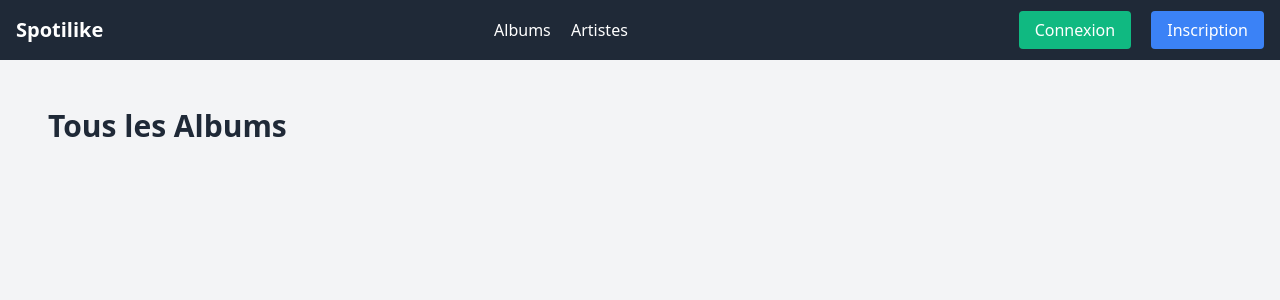
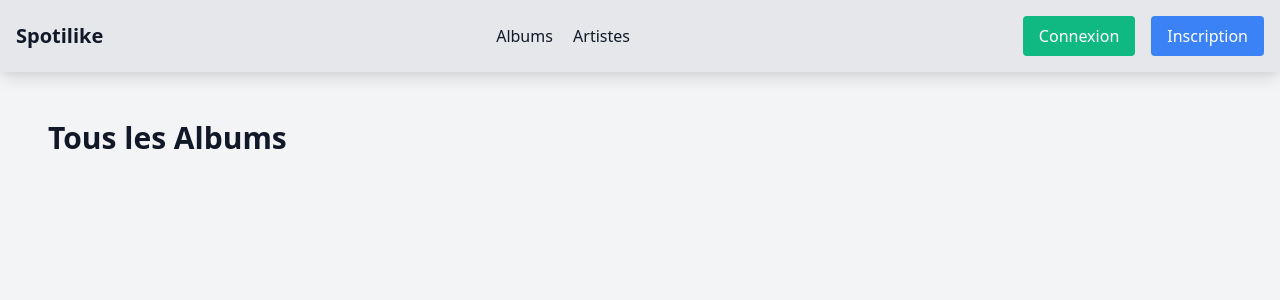
Before and after one commit to JulieMontoux/SpotilikeRestAPI-django, a Django app: template api_project/frontend/templates/frontend/albums.html in a window 1280 px wide. Shown: the top 300 px of the page. Run offline with Django 5.2, Linux system fonts and the light colour scheme; the template is opened without the code that fills it, so the values that code supplies are empty.

Commit message:
modification css

```diff
--- a/api_project/frontend/templates/frontend/albums.html
+++ b/api_project/frontend/templates/frontend/albums.html
@@ -3,19 +3,16 @@
 
 {% block content %}
 <div class="container mx-auto p-8">
-    <h2 class="text-3xl font-semibold mb-4">Tous les Albums</h2>
-    <div class="grid grid-cols-1 sm:grid-cols-2 md:grid-cols-3 lg:grid-cols-4 gap-4">
+    <h2 class="text-3xl font-semibold mb-6 text-gray-900">Tous les Albums</h2>
+    <div class="grid grid-cols-1 sm:grid-cols-2 md:grid-cols-3 lg:grid-cols-4 gap-6">
         {% for album in albums %}
-            <div class="bg-gray-800 rounded-lg overflow-hidden shadow-md text-white">
-                <img class="w-full h-48 object-cover" src="{{ album.cover }}" alt="{{ album.title }}">
-                <div class="px-6 py-4">
+            <a href="{% url 'album_detail' album_id=album.id %}" class="group bg-gray-100 rounded-lg overflow-hidden shadow-neo p-4 transition duration-300 transform hover:shadow-lg hover:scale-105">
+                <img class="w-full h-48 object-cover mb-4 rounded-md group-hover:opacity-80" src="{{ album.cover }}" alt="{{ album.title }}">
+                <div class="text-gray-900 text-center">
                     <div class="font-bold text-xl mb-2">{{ album.title }}</div>
-                    <p class="text-gray-400">{{ album.artist.name }}</p>
+                    <p class="text-gray-600">{{ album.song.genres }}</p>
                 </div>
-                <a href="{% url 'album_detail' album_id=album.id %}" class="block bg-gray-600 text-white py-2 px-4 hover:bg-gray-500">
-                    <p class="text-blue-400">Détails...</p>
-                </a>
-            </div>
+            </a>
         {% endfor %}
     </div>
 </div>
--- a/api_project/frontend/templates/frontend/base.html
+++ b/api_project/frontend/templates/frontend/base.html
@@ -6,21 +6,21 @@
     <title>{% block title %}Spotilike{% endblock %}</title>
     <link href="https://cdn.jsdelivr.net/npm/tailwindcss@2.2.19/dist/tailwind.min.css" rel="stylesheet">
 </head>
-<body class="bg-gray-100 text-gray-800 font-sans">
+<body class="bg-gray-100 dark:bg-gray-800 text-gray-800 dark:text-gray-100 font-sans">
 
     <!-- Navbar -->
-    <nav class="bg-gray-800 p-4">
+    <nav class="bg-gray-200 dark:bg-gray-700 p-4 shadow-lg">
         <div class="container mx-auto flex justify-between items-center">
-            <a href="/" class="text-white text-xl font-bold">Spotilike</a>
+            <a href="/" class="text-gray-900 dark:text-gray-100 text-xl font-bold">Spotilike</a>
 
             <div class="space-x-4">
-                <a href="/albums/" class="text-white">Albums</a>
-                <a href="/artists/" class="text-white">Artistes</a>
+                <a href="/albums/" class="text-gray-900 dark:text-gray-100">Albums</a>
+                <a href="/artists/" class="text-gray-900 dark:text-gray-100">Artistes</a>
             </div>
-            <div class="space-x-4">
-                <a href="{% url 'login' %}" class="bg-green-500 text-white py-2 px-4 rounded hover:bg-green-600">Connexion</a>
 
-                <a href="{% url 'signup' %}" class="bg-blue-500 text-white py-2 px-4 rounded hover:bg-blue-600">Inscription</a>
+            <div class="space-x-4 flex items-center">
+                <a href="{% url 'login' %}" class="bg-green-500 text-white py-2 px-4 rounded hover:bg-green-600 transition duration-300">Connexion</a>
+                <a href="{% url 'signup' %}" class="bg-blue-500 text-white py-2 px-4 rounded hover:bg-blue-600 transition duration-300">Inscription</a>
             </div>
         </div>
     </nav>
```
Also changed, not shown: api_project/frontend/templates/frontend/album_detail.html (+9 -8 lines), api_project/frontend/templates/frontend/artist_detail.html (+7 -6 lines), api_project/frontend/templates/frontend/artists.html (+6 -10 lines), api_project/frontend/templates/frontend/index.html (+29 -6 lines), api_project/frontend/templates/images/2unlimited.jpeg (deleted), api_project/frontend/templates/images/alleyezonme.jpeg (deleted), api_project/frontend/templates/images/getready.jpeg (deleted), api_project/frontend/templates/images/logo_spotilike.png (added), api_project/frontend/templates/images/nevermind.jpeg (deleted), api_project/frontend/templates/images/nirvana.jpeg (deleted), api_project/frontend/templates/images/tupac.jpeg (deleted).
